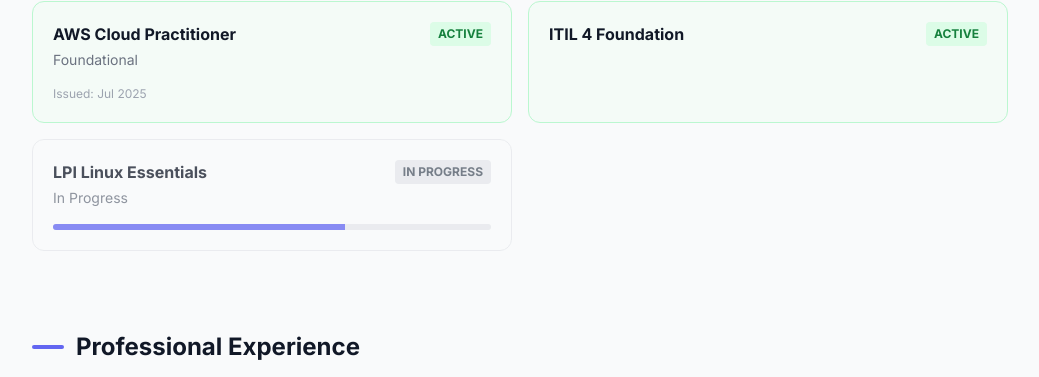
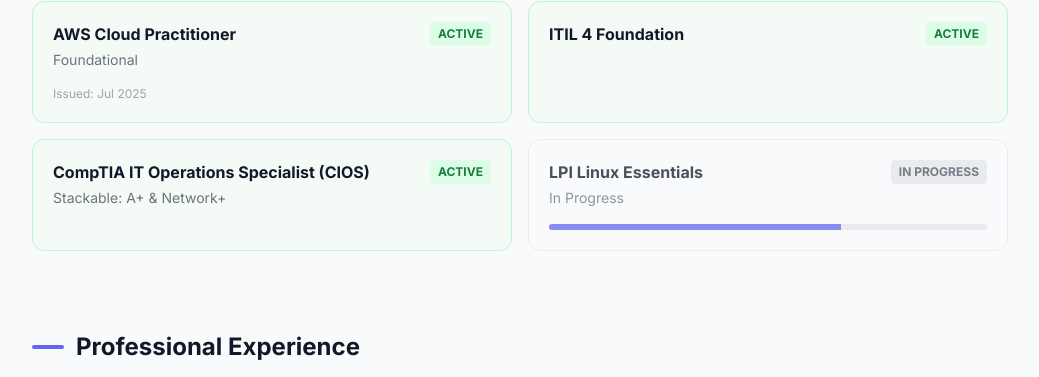
Before and after one commit to cweit-dev/terraform-resume-site, a plain HTML site: page resume-site/index.html in a window 1280 px wide. Shown: the part 1276-1653 px from the top of the page, without its empty margins (120-1159 px from the left). Drawn offline with nearby package versions, Linux system fonts and the light colour scheme; no server answers.

Commit message:
Add CompTIA CIOS cert card

```diff
--- a/resume-site/index.html
+++ b/resume-site/index.html
@@ -199,6 +199,16 @@
                 </div>
             </div>
 
+            <div class="p-5 border border-green-200 dark:border-green-900 bg-green-50/50 dark:bg-green-900/20 rounded-xl hover:-translate-y-1 transition duration-300">
+                <div class="flex justify-between items-start">
+                    <div>
+                        <h3 class="font-bold text-gray-900 dark:text-white">CompTIA IT Operations Specialist (CIOS)</h3>
+                        <p class="text-sm text-gray-500 mt-1">Stackable: A+ &amp; Network+</p>
+                    </div>
+                    <span class="bg-green-100 dark:bg-green-800 text-green-700 dark:text-green-300 text-xs font-bold px-2 py-1 rounded">ACTIVE</span>
+                </div>
+            </div>
+
             <div class="p-5 border border-gray-200 dark:border-gray-700 bg-gray-50 dark:bg-gray-800/50 rounded-xl opacity-75 hover:opacity-100 transition duration-300">
                 <div class="flex justify-between items-start">
                     <div>
```
